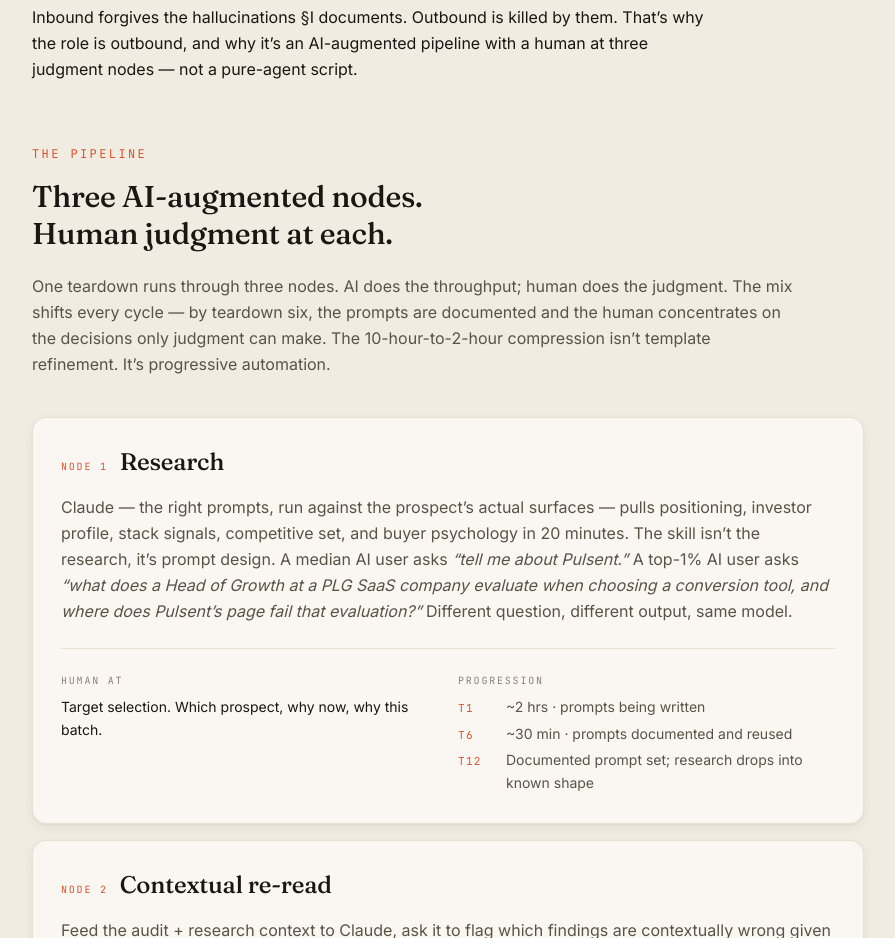
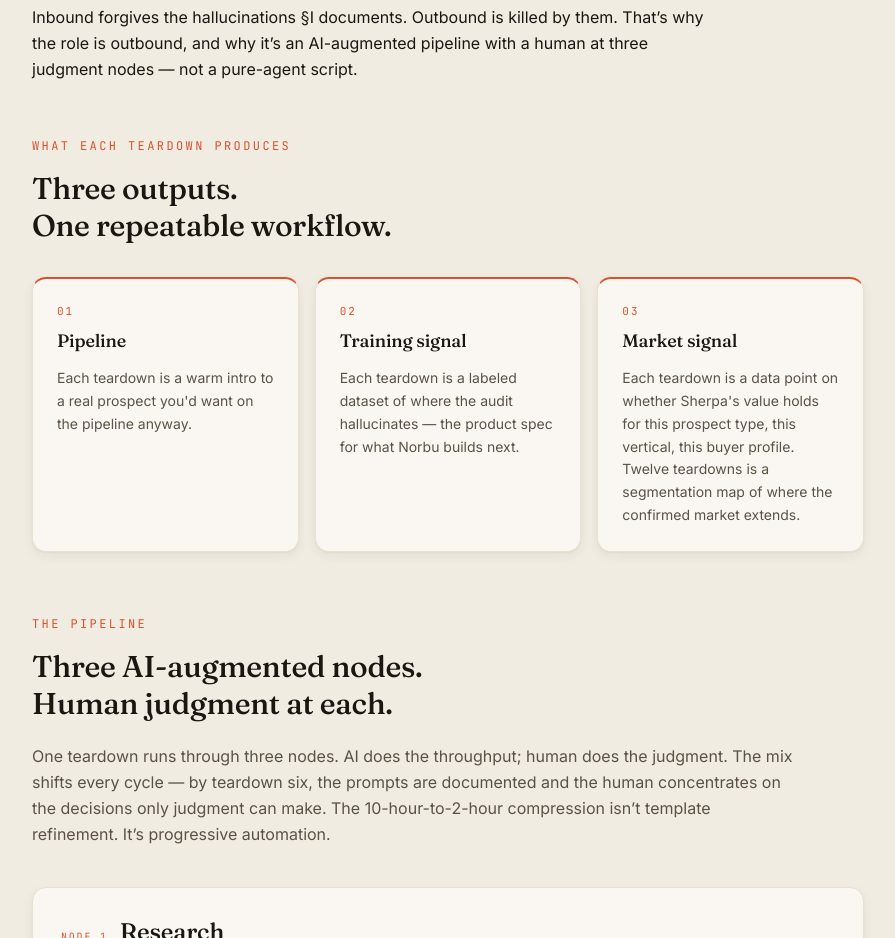
Before and after one commit to randomindianguy/sherpa, a Next.js app: page / in a window 1280 px wide. Shown: the part 4660-5598 px from the top of the page, without its empty margins (192-1087 px from the left). Built offline with nearby package versions, Linux system fonts and the light colour scheme.

Commit message:
updated role.tsx

```diff
--- a/app/components/Role.tsx
+++ b/app/components/Role.tsx
@@ -129,6 +129,54 @@ export function Role() {
           it&rsquo;s an AI-augmented pipeline with a human at three
           judgment nodes &mdash; not a pure-agent script.
         </p>
+
+        {/* Three outputs per teardown — pulled forward from the strategic prep so the multi-purpose claim is concrete, not abstract */}
+        <div className="mt-14">
+          <p className="mono text-xs uppercase tracking-[0.2em] text-[color:var(--terracotta)]">
+            What each teardown produces
+          </p>
+          <h3 className="display mt-4 text-2xl font-medium leading-tight text-[color:var(--ink)] md:text-3xl">
+            Three outputs.
+            <br />
+            One repeatable workflow.
+          </h3>
+
+          <div className="mt-8 grid gap-4 md:grid-cols-3">
+            {[
+              {
+                label: "01",
+                title: "Pipeline",
+                desc: "Each teardown is a warm intro to a real prospect you'd want on the pipeline anyway.",
+              },
+              {
+                label: "02",
+                title: "Training signal",
+                desc: "Each teardown is a labeled dataset of where the audit hallucinates — the product spec for what Norbu builds next.",
+              },
+              {
+                label: "03",
+                title: "Market signal",
+                desc: "Each teardown is a data point on whether Sherpa's value holds for this prospect type, this vertical, this buyer profile. Twelve teardowns is a segmentation map of where the confirmed market extends.",
+              },
+            ].map((d) => (
+              <article
+                key={d.label}
+                className="card p-6"
+                style={{ borderTop: "2px solid var(--terracotta)" }}
+              >
+                <p className="mono text-[11px] tracking-[0.18em] text-[color:var(--terracotta)]">
+                  {d.label}
+                </p>
+                <h4 className="display mt-2 text-lg font-medium text-[color:var(--ink)]">
+                  {d.title}
+                </h4>
+                <p className="mt-3 text-[14px] leading-relaxed text-[color:var(--ink-soft)]">
+                  {d.desc}
+                </p>
+              </article>
+            ))}
+          </div>
+        </div>
 
         {/* The pipeline — three AI-augmented nodes, T1/T6/T12 progression embedded per node */}
         <div className="mt-16">
```
